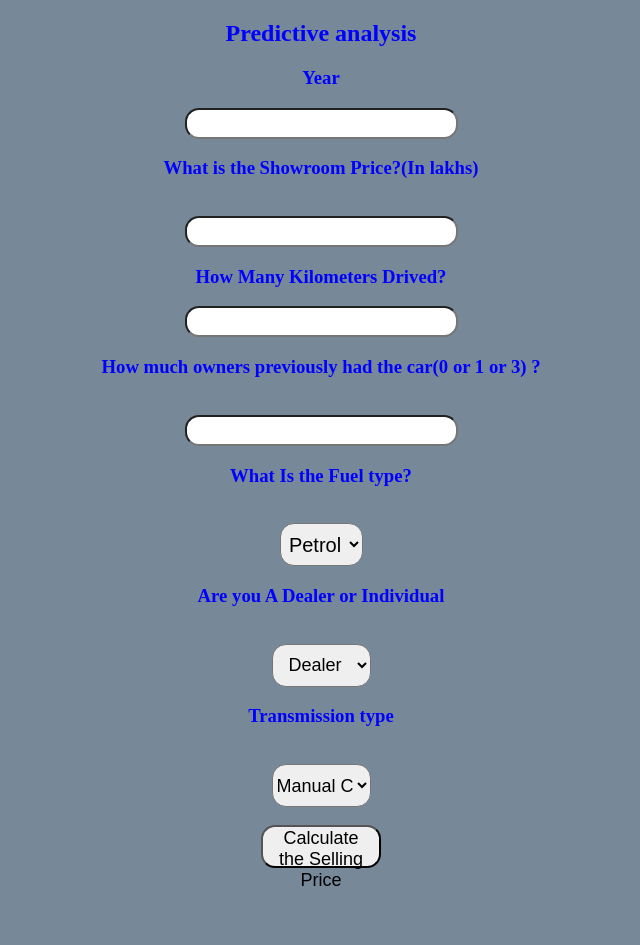
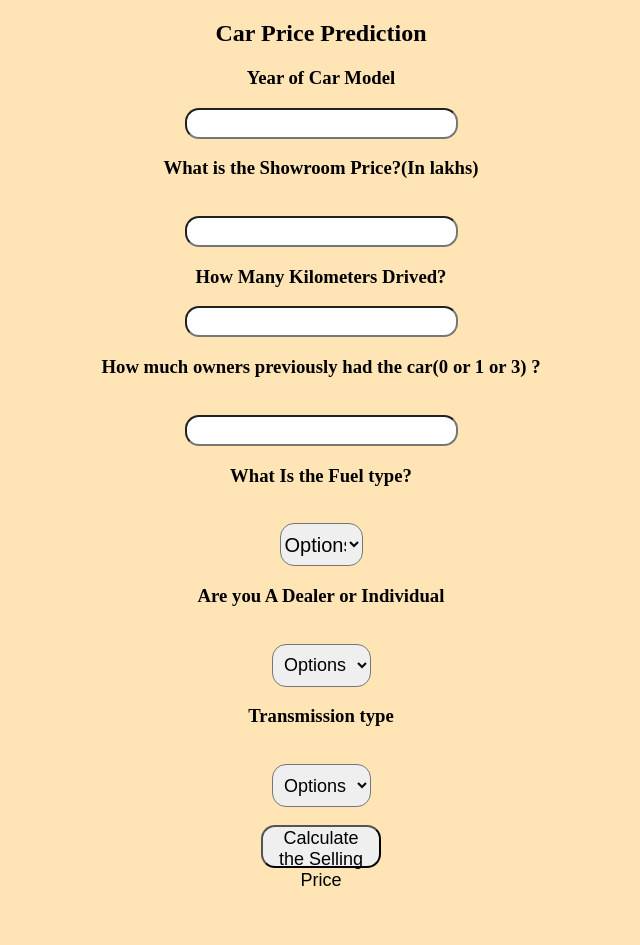
Before and after one commit to raj-gupta09/Car-Price-Prediction, a Flask app: page / in a window 1280 px wide. Shown: the whole page, without its empty margins (319-959 px from the left). Run offline with Flask 2, Linux system fonts and the light colour scheme; parts of the project's set-up code (start-up, migrations or seed data) failed here and were passed over.

Commit message:
Update index.html

```diff
--- a/templates/index.html
+++ b/templates/index.html
@@ -1,32 +1,36 @@
+
+
 <!DOCTYPE html>
 <html lang="en">
 
 <head>
     <meta charset="UTF-8">
     <meta name="viewport" content="width=device-width, initial-scale=1.0">
-    <title>Document</title>
+    <title>Car Price </title>
 </head>
 
-<body>
-
-    <div style="color:blue">
+<body style="background-color:Moccasin;">
+    <div div style="color:black">
         <form action="{{ url_for('predict')}}" method="post">
-            <h2>Predictive analysis</h2>
-            <h3>Year</h3>
+            <h2>Car Price Prediction</h2>
+            <h3>Year of Car Model </h3>
             <input id="first" name="Year" type="number " required="required">
             <h3>What is the Showroom Price?(In lakhs)</h3><br><input id="second" name="Present_Price" required="required">
             <h3>How Many Kilometers Drived?</h3><input id="third" name="Kms_Driven" required="required">
             <h3>How much owners previously had the car(0 or 1 or 3) ?</h3><br><input id="fourth" name="Owner" required="required">
             <h3>What Is the Fuel type?</h3><br><select name="Fuel_Type_Petrol" id="fuel" required="required">
+                <option value="">Options</option>
                 <option value="Petrol">Petrol</option>
                 <option value="Diesel">Diesel</option>
                 <option value="Diesel">CNG</option>
             </select>
             <h3>Are you A Dealer or Individual</h3><br><select name="Seller_Type_Individual" id="resea" required="required">
+                <option value="">Options</option>
                 <option value="Dealer">Dealer</option>
                 <option value="Individual">Individual</option>
             </select>
             <h3>Transmission type</h3><br><select name="Transmission_Mannual" id="research" required="required">
+                <option value="">Options</option>
                 <option value="Mannual">Manual Car</option>
                 <option value="Automatic">Automatic Car</option>
             </select>
```
